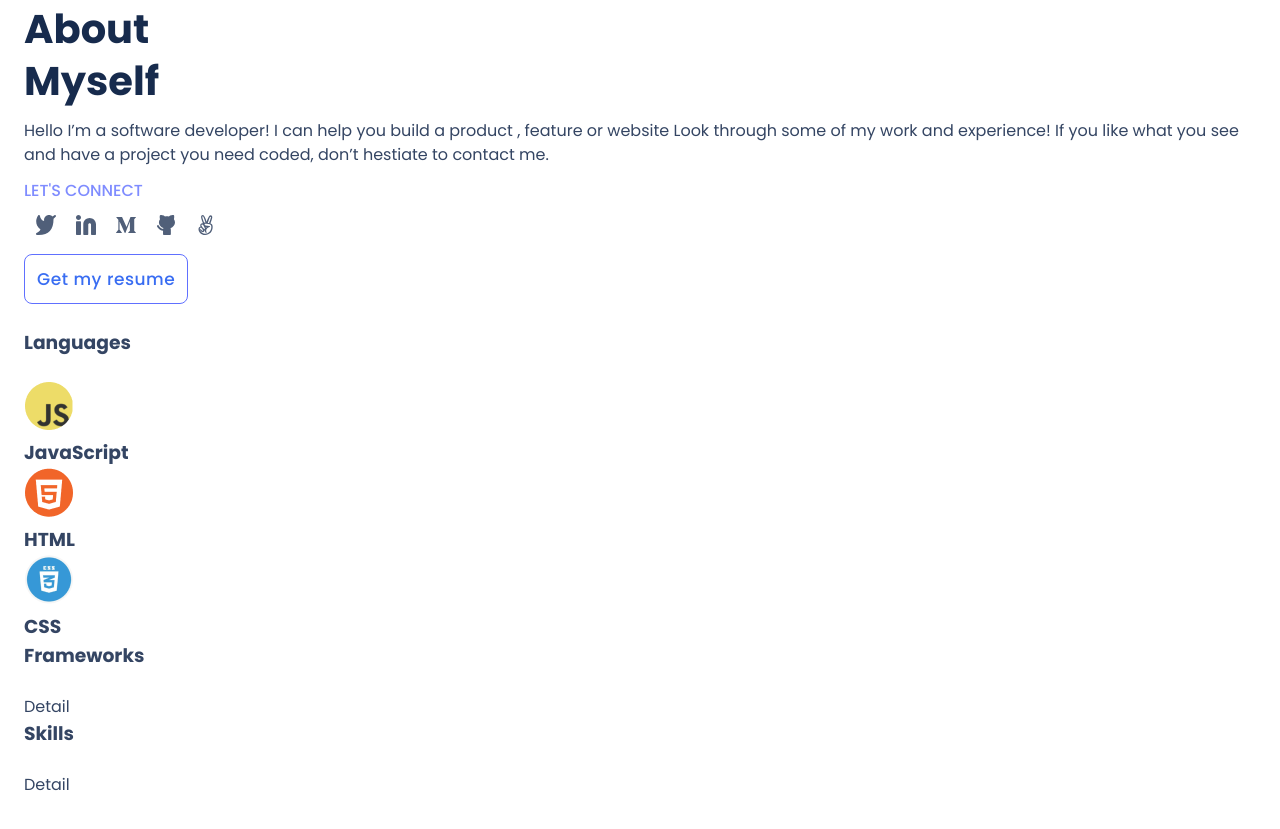
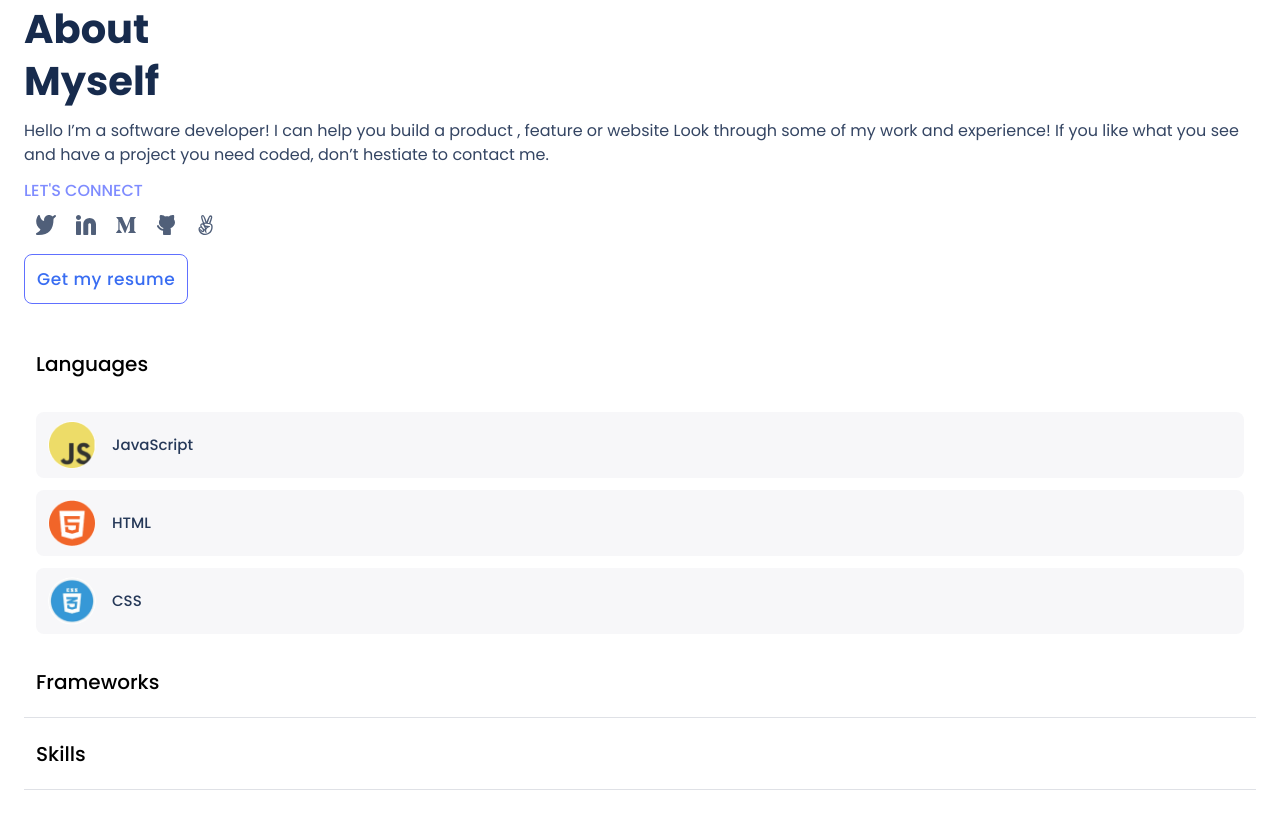
Before and after one commit to gvgesanto2/microverse-portfolio-mobile, a website: page index.html in a window 1280 px wide. Shown: the part 6294-7123 px from the top of the page. Drawn offline with Linux system fonts and the light colour scheme.

Commit message:
feat: Add styles for the about-me section

```diff
--- a/css/base.css
+++ b/css/base.css
@@ -9,11 +9,13 @@
   --color-primary-500: #396df2;
 
   /* Neutral Colors */
+  --color-neutral-10: #f7f7f9;
   --color-neutral-40: #dfe1e6;
   --color-neutral-50: #c1c7d0;
   --color-neutral-100: #7a869a;
   --color-neutral-400: #505f79;
   --color-neutral-600: #344563;
+  --color-neutral-700: #253858;
   --color-neutral-800: #172b4d;
 
   /* Other Variables of Colors */
--- a/css/components/atoms.css
+++ b/css/components/atoms.css
@@ -114,3 +114,11 @@
   line-height: 1.6rem;
   color: var(--color-neutral-100);
 }
+
+/* ROUND IMAGE */
+
+.round-img--md {
+  width: 4.8rem;
+  height: 4.8rem;
+  border-radius: 50%;
+}
--- a/css/components/molecules.css
+++ b/css/components/molecules.css
@@ -23,6 +23,17 @@
 
 .horizontal-list--sm > *:not(:last-child) {
   margin-right: 0.8rem;
+}
+
+/* VERTICAL LIST */
+
+.vertical-list {
+  display: flex;
+  flex-direction: column;
+}
+
+.vertical-list > *:not(:last-child) {
+  margin-bottom: 1.2rem;
 }
 
 /* SOCIAL */
@@ -64,3 +75,24 @@
   background-color: var(--color-neutral-50);
   margin-left: 1.2rem;
 }
+
+/* SIMPLE CARD */
+
+.simple-card {
+  display: flex;
+  align-items: center;
+  background-color: var(--color-neutral-10);
+  border-radius: 0.8rem;
+  padding: 0.9rem 1.2rem;
+}
+
+.simple-card > *:first-child {
+  margin-right: 1.6rem;
+}
+
+.simple-card__title {
+  font-size: 1.5rem;
+  font-weight: 500;
+  line-height: 2rem;
+  color: var(--color-neutral-700);
+}
--- a/css/components/organisms.css
+++ b/css/components/organisms.css
@@ -48,3 +48,49 @@
 .card__action {
   padding: 1.2rem 0;
 }
+
+/* DROPDOWN */
+
+.dropdown {
+  display: flex;
+  flex-direction: column;
+}
+
+.dropdown__summary {
+  display: flex;
+  align-items: center;
+  justify-content: space-between;
+  height: 7.2rem;
+  border-bottom: 1px solid var(--color-neutral-40);
+  padding: 0 1.2rem;
+}
+
+.dropdown__title {
+  font-size: 2rem;
+  font-weight: 500;
+  line-height: 2.4rem;
+  color: #000;
+}
+
+.dropdown__btn {
+  width: 4rem;
+  height: 4rem;
+  margin-right: 1.4rem;
+}
+
+.dropdown__detail {
+  display: none;
+  padding: 1.2rem;
+}
+
+.dropdown--active .dropdown__summary {
+  border-bottom: none;
+}
+
+.dropdown--active .dropdown__detail {
+  display: block;
+}
+
+.dropdown--active .dropdown__btn svg {
+  transform: rotate(90deg);
+}
--- a/index.html
+++ b/index.html
@@ -294,22 +294,22 @@
         </section>
         <section class="my-skills">
           <ul>
-            <l1 class="modal modal--active">
-              <div class="modal__summary">
-                <h3 class="modal__title">Languages</h3>
-                <button class="icon-btn modal__btn">
+            <l1 class="dropdown dropdown--active">
+              <div class="dropdown__summary">
+                <h3 class="dropdown__title">Languages</h3>
+                <button class="icon-btn dropdown__btn">
                   <svg class="icon--md">
                     <use xlink:href="img/sprite.svg#chevron-right"></use>
                   </svg>
                 </button>
               </div>
-              <div class="modal__detail">
-                <ul>
+              <div class="dropdown__detail">
+                <ul class="vertical-list">
                   <li class="simple-card">
                     <img
                       src="img/js-logo.png"
                       alt="JavaScript logo image"
-                      class="round-img--sm"
+                      class="round-img--md"
                     />
                     <h3 class="simple-card__title">JavaScript</h3>
                   </li>
@@ -317,7 +317,7 @@
                     <img
                       src="img/html-logo.png"
                       alt="HTML logo image"
-                      class="round-img--sm"
+                      class="round-img--md"
                     />
                     <h3 class="simple-card__title">HTML</h3>
                   </li>
@@ -325,34 +325,34 @@
                     <img
                       src="img/css-logo.png"
                       alt="CSS logo image"
-                      class="round-img--sm"
+                      class="round-img--md"
                     />
                     <h3 class="simple-card__title">CSS</h3>
                   </li>
                 </ul>
               </div>
             </l1>
-            <l1 class="modal">
-              <div class="modal__summary">
-                <h3 class="modal__title">Frameworks</h3>
-                <button class="icon-btn modal__btn">
+            <l1 class="dropdown">
+              <div class="dropdown__summary">
+                <h3 class="dropdown__title">Frameworks</h3>
+                <button class="icon-btn dropdown__btn">
                   <svg class="icon--md">
                     <use xlink:href="img/sprite.svg#chevron-right"></use>
                   </svg>
                 </button>
               </div>
-              <div class="modal__detail">Detail</div>
+              <div class="dropdown__detail">Detail</div>
             </l1>
-            <l1 class="modal">
-              <div class="modal__summary">
-                <h3 class="modal__title">Skills</h3>
-                <button class="icon-btn modal__btn">
+            <l1 class="dropdown">
+              <div class="dropdown__summary">
+                <h3 class="dropdown__title">Skills</h3>
+                <button class="icon-btn dropdown__btn">
                   <svg class="icon--md">
                     <use xlink:href="img/sprite.svg#chevron-right"></use>
                   </svg>
                 </button>
               </div>
-              <div class="modal__detail">Detail</div>
+              <div class="dropdown__detail">Detail</div>
             </l1>
           </ul>
         </section>
```
